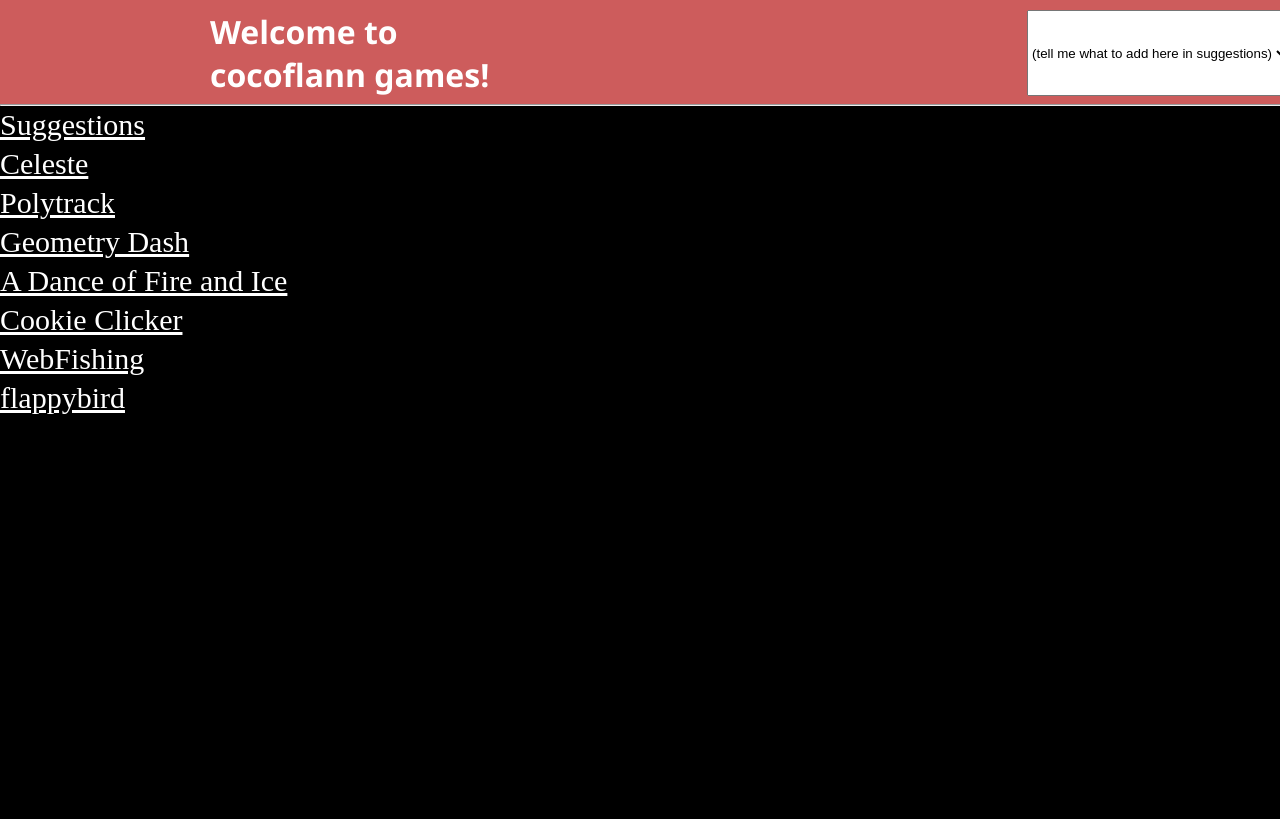
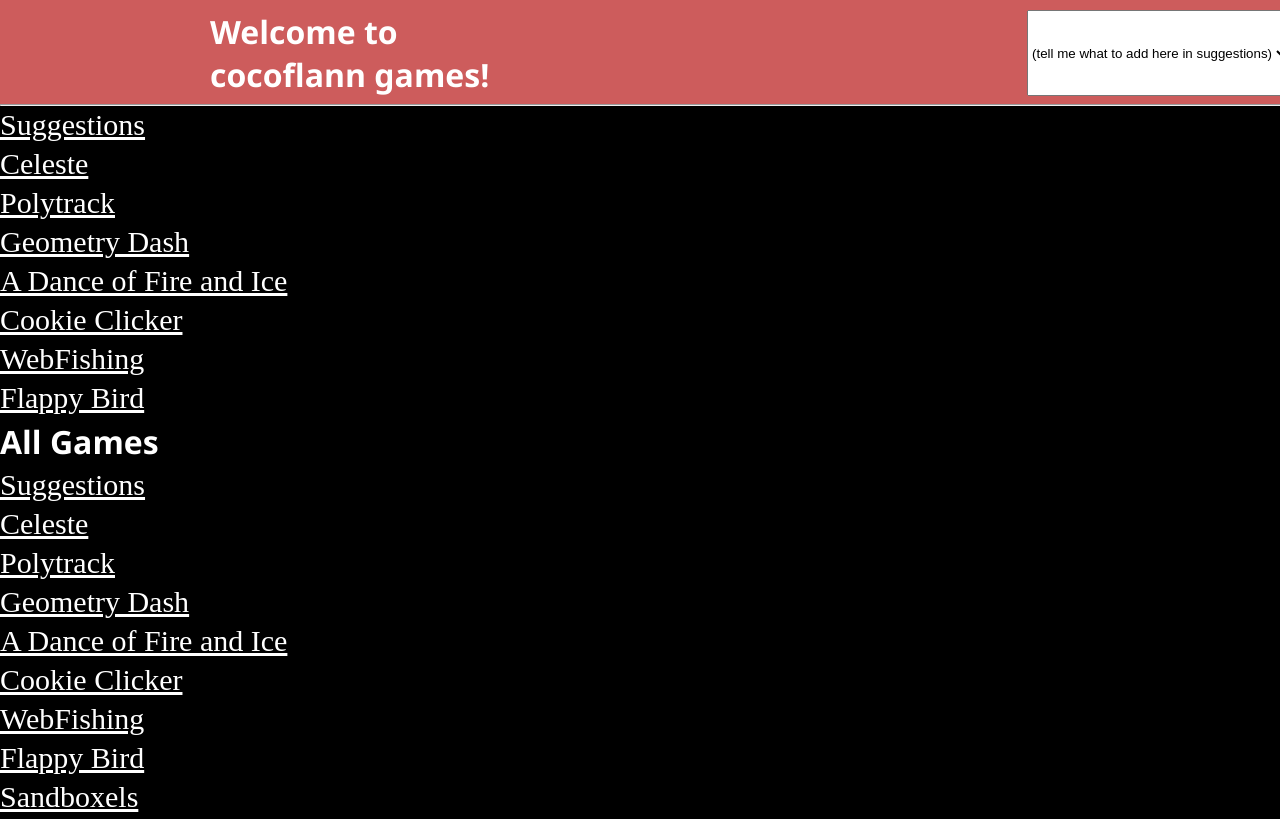
Before and after one commit to cocoFlann/root, a plain HTML site: page index.html in a window 1280 px wide. Drawn offline with Linux system fonts and the light colour scheme.

Commit message:
Update index.html

```diff
--- a/index.html
+++ b/index.html
@@ -78,8 +78,18 @@
     <a href="https://cocoflann.github.io/adofai">A Dance of Fire and Ice</a>
     <a href="https://cocoflann.github.io/cc">Cookie Clicker</a>
     <a href="https://cocoflann.github.io/webfish">WebFishing</a>
-    <a href="https://cocoflann.github.io/flappybird">flappybird</a>
+    <a href="https://cocoflann.github.io/flappybird">Flappy Bird</a>
 
+    <h1>All Games</h1>
+    <a href="https://docs.google.com/forms/d/e/1FAIpQLSfZ9dLeu4q8cxuaXCtQKBWYVHoIXczdwKvdUwe1hG1rSIjhyg/viewform?usp=dialog">Suggestions</a>
+    <a href="https://cocoflann.github.io/celeste">Celeste</a>
+    <a href="https://cocoflann.github.io/polytrack">Polytrack</a>
+    <a href="https://cocoflann.github.io/gd">Geometry Dash</a>
+    <a href="https://cocoflann.github.io/adofai">A Dance of Fire and Ice</a>
+    <a href="https://cocoflann.github.io/cc">Cookie Clicker</a>
+    <a href="https://cocoflann.github.io/webfish">WebFishing</a>
+    <a href="https://cocoflann.github.io/flappybird">Flappy Bird</a>
+    <a href="https://cocoflann.github.io/sandboxels">Sandboxels</a>
 
 </body>
 </html>
```
